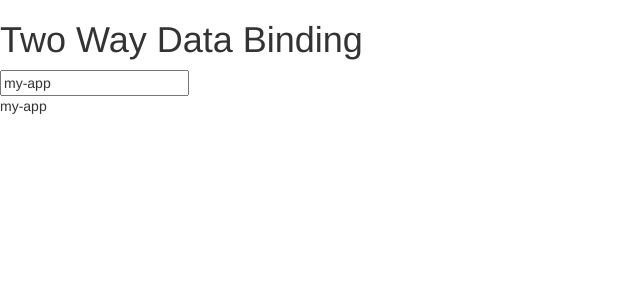
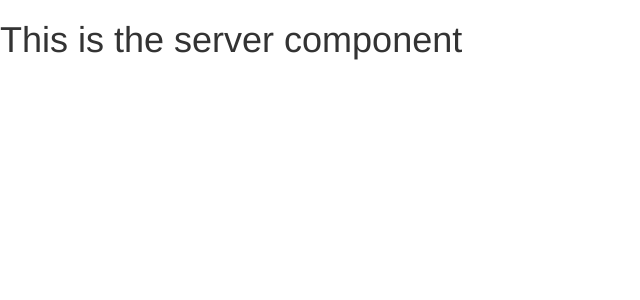
Before and after one commit to jjddeguzman/my-app, an Angular app: page / in a window 1280 px wide. Shown: the top 300 px of the page, without its empty margins (0-640 px from the left). Built offline with nearby package versions, Linux system fonts and the light colour scheme.

Commit message:
FEAT : Add component manually the server component

```diff
--- a/src/app/app.component.html
+++ b/src/app/app.component.html
@@ -1 +1 @@
-<app-two-way-data-binding></app-two-way-data-binding>
+<app-server></app-server>
--- a/src/app/app.module.ts
+++ b/src/app/app.module.ts
@@ -5,12 +5,14 @@ import { AppComponent } from './app.component';
 import { AngularComponent } from './contents/angular/angular.component';
 import { FormsModule } from '@angular/forms';
 import { TwoWayDataBindingComponent } from './contents/two-way-data-binding/two-way-data-binding.component';
+import { ServerComponent } from './contents/server/server.component';
 
 @NgModule({
   declarations: [
     AppComponent,
     AngularComponent,
-    TwoWayDataBindingComponent
+    TwoWayDataBindingComponent,
+    ServerComponent
   ],
   imports: [
     BrowserModule,
--- /dev/null
+++ b/src/app/contents/server/server.component.html
@@ -0,0 +1 @@
+<h1>This is the server component</h1>
```
Also changed, not shown: src/app/contents/server/server.component.ts (added, +10 -0 lines).
